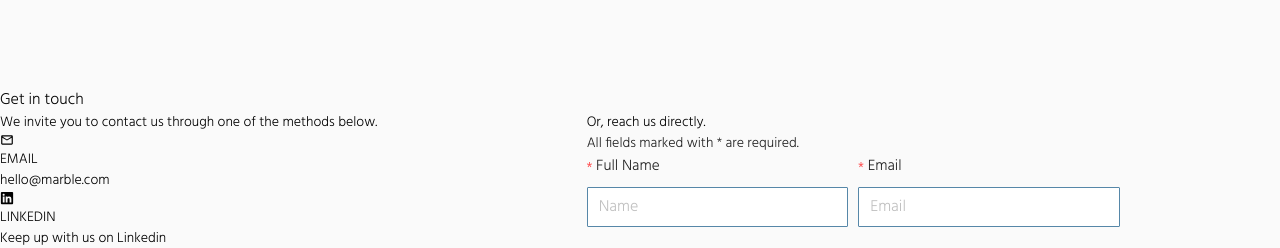
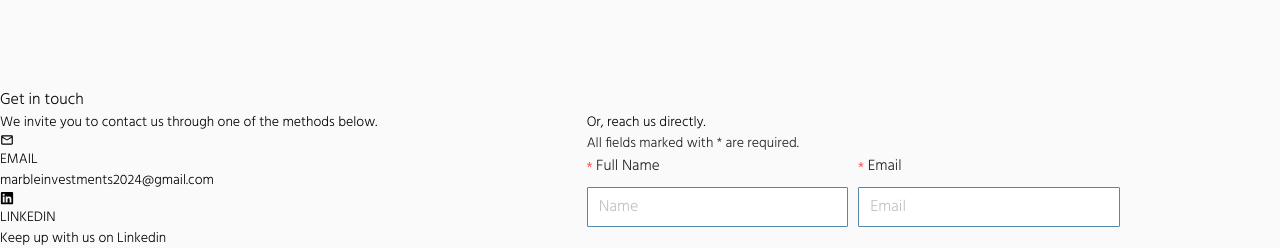
Before and after one commit to jiayishen21/marble, a Next.js app: page / in a window 1280 px wide. Shown: the part 2020-2268 px from the top of the page. Built offline with nearby package versions, Linux system fonts and the light colour scheme; no server answers.

Commit message:
added links for marble socials (waiting for linkedin to have typo fix

```diff
--- a/components/layout/Footer.tsx
+++ b/components/layout/Footer.tsx
@@ -21,7 +21,7 @@ export default function Footer() {
       </section>
       <section className="flex justify-center items-center w-[25%] gap-[3rem]">
         {ContactOptions.map((icon, key) => (
-          <Link key={key} href={icon.value} className="text-white text-4xl hover:text-lightblue
+          <Link key={key} href={icon.to} target="_blank" className="text-white text-4xl hover:text-lightblue
           transition-all duration-300">
             {icon.icon}
           </Link>
--- a/data/ContactOptions.tsx
+++ b/data/ContactOptions.tsx
@@ -4,27 +4,31 @@ import { FaLinkedin } from "react-icons/fa";
 import { AiFillInstagram } from "react-icons/ai";
 
 type ContactOption = {
-    title:string,
+    title: string,
     value: string,
-    icon:ReactNode,
+    to: string,
+    icon: ReactNode,
 }
 
-const ContactOptions:ContactOption[] = [
+const ContactOptions: ContactOption[] = [
     {
         title: "EMAIL",
-        value: "hello@marble.com",
-        icon: <MdOutlineMail/>
+        value: "marbleinvestments2024@gmail.com",
+        to: 'mailto:marbleinvestments2024@gmail.com',
+        icon: <MdOutlineMail />,
     },
     {
         title: "LINKEDIN",
         value: "Keep up with us on Linkedin",
-        icon: <FaLinkedin/>
+        to: 'https://www.linkedin.com/company/marble-investments/',
+        icon: <FaLinkedin />,
     },
     {
         title: "INSTAGRAM",
         value: "@marbleinvestments",
-        icon: <AiFillInstagram/>
+        to: 'https://www.instagram.com/marbleinvestments/',
+        icon: <AiFillInstagram />,
     },
 ]
 
-export {ContactOptions}
+export { ContactOptions }
```
